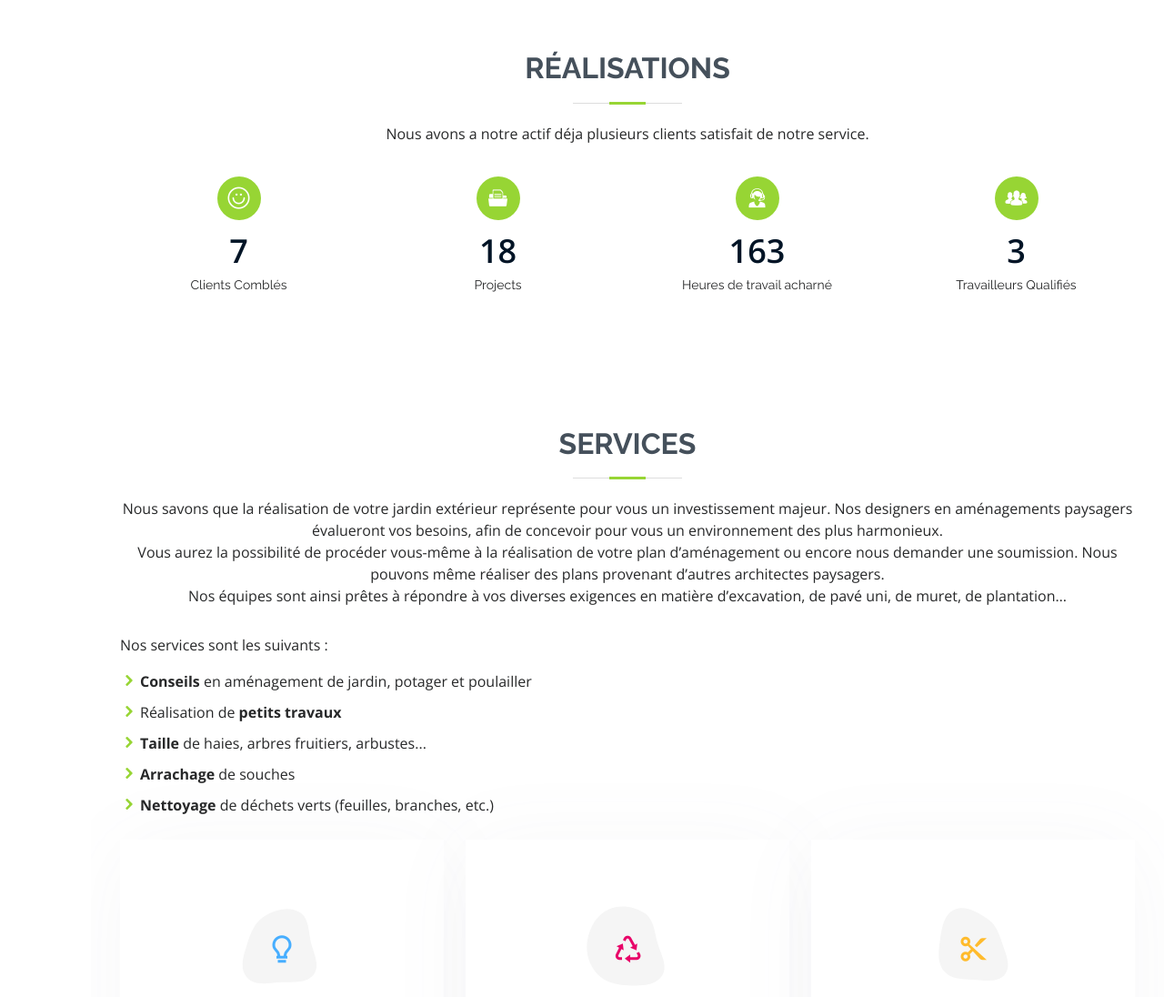
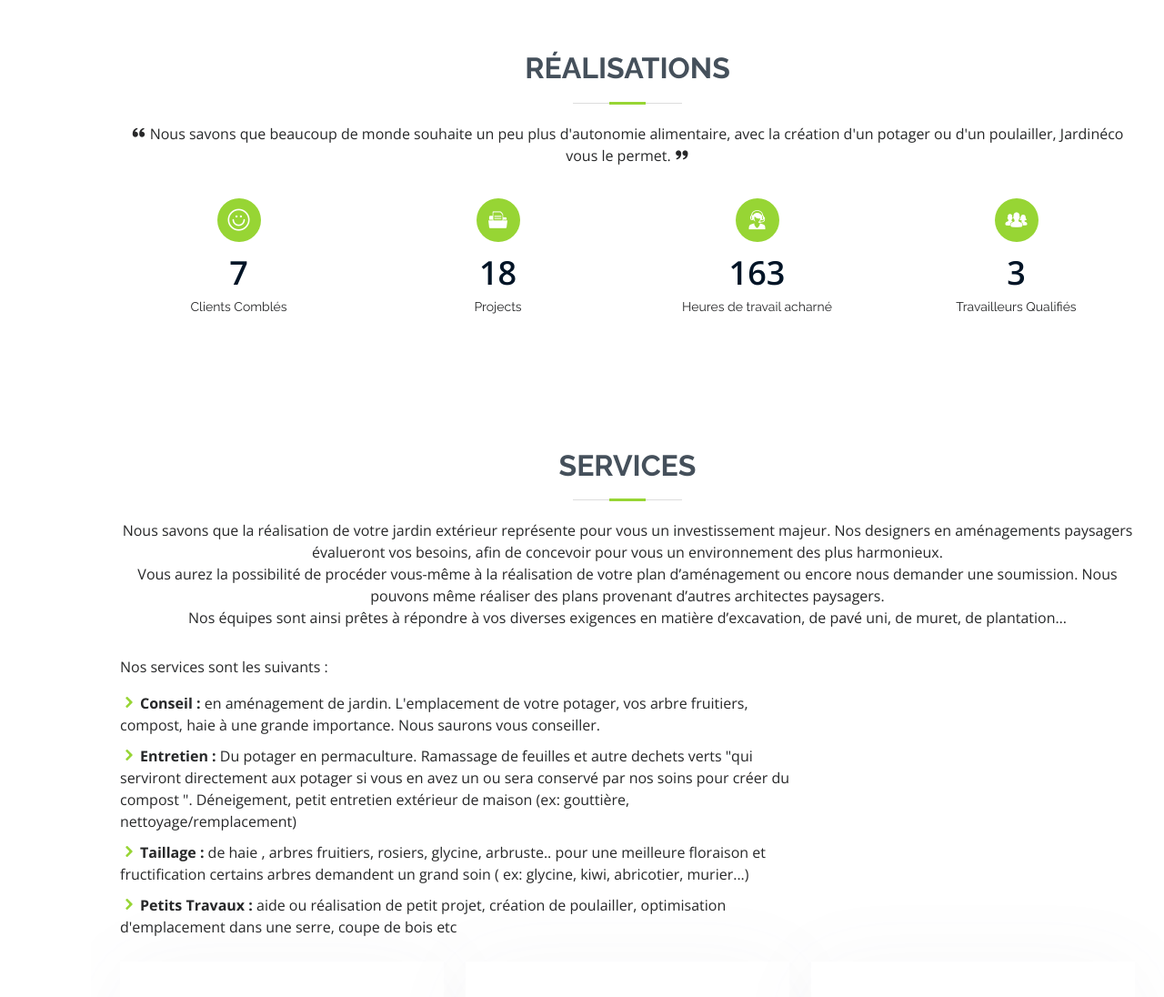
Before and after one commit to elhdeo/JardinEco, a plain HTML site: page index.html in a window 1280 px wide. Shown: the part 1080-2176 px from the top of the page at 91% size. Drawn offline with nearby package versions, Linux system fonts and the light colour scheme.

Commit message:
Update index.html

```diff
--- a/index.html
+++ b/index.html
@@ -84,7 +84,7 @@
 
      <div class="section-title">
       <h2>Réalisations</h2>
-          <p>Nous avons a notre actif déja plusieurs clients satisfait de notre service.</p>
+      <p><i class="bx bxs-quote-alt-left quote-icon-left"></i> Nous savons que beaucoup de monde souhaite un peu plus d'autonomie alimentaire, avec la création d'un potager ou d'un poulailler, Jardinéco vous le permet. <i class="bx bxs-quote-alt-right quote-icon-right"></i></p>
      </div>
 
      <div class="row">
@@ -144,14 +144,14 @@
 
      </div>
 
+
      <div class="col-lg-8 pt-4 pt-lg-0 content">
       <p>Nos services sont les suivants :</p>
       <ul>
-                  <li><i class="icofont-rounded-right"></i><strong>Conseils</strong> en aménagement de jardin, potager et poulailler</li>
-                  <li><i class="icofont-rounded-right"></i>Réalisation de <strong>petits travaux</strong></li>
-                  <li><i class="icofont-rounded-right"></i><strong>Taille</strong> de haies, arbres fruitiers, arbustes...</li>
-                  <li><i class="icofont-rounded-right"></i><strong>Arrachage</strong> de souches</li>
-				  <li><i class="icofont-rounded-right"></i><strong>Nettoyage</strong> de déchets verts (feuilles, branches, etc.)</li>
+       <li><i class="icofont-rounded-right"></i><strong>Conseil :</strong> en aménagement de jardin. L'emplacement de votre potager, vos arbre fruitiers, compost, haie à une grande importance. Nous saurons vous conseiller. </li>
+       <li><i class="icofont-rounded-right"></i><strong>Entretien :</strong> Du potager en permaculture. Ramassage de feuilles et autre dechets verts "qui serviront directement aux potager si vous en avez un ou sera conservé par nos soins pour créer du compost ". Déneigement, petit entretien extérieur de maison (ex: gouttière, nettoyage/remplacement)</li>
+       <li><i class="icofont-rounded-right"></i><strong>Taillage :</strong> de haie , arbres fruitiers, rosiers, glycine, arbruste.. pour une meilleure floraison et fructification certains arbres demandent un grand soin ( ex: glycine, kiwi, abricotier, murier...)</li>
+       <li><i class="icofont-rounded-right"></i><strong>Petits Travaux :</strong> aide ou réalisation de petit projet, création de poulailler, optimisation d'emplacement dans une serre, coupe de bois etc</li>
       </ul>
      </div>
      <div class="row">
@@ -313,7 +313,7 @@
 
      <div class="section-title">
       <h2>Portfolio</h2>
-          <p>Magnam dolores commodi suscipit. Necessitatibus eius consequatur ex aliquid fuga eum quidem. Sit sint consectetur velit. Quisquam quos quisquam cupiditate. Et nemo qui impedit suscipit alias ea. Quia fugiat sit in iste officiis commodi quidem hic quas.</p>
+      <p>Jardinéco vous propose de découvrir quelques realisations effectuée chez nos clients, principalement des potagers notre spécialité.</p>
      </div>
 
      <div class="row">
@@ -566,7 +566,7 @@
 
         <div class="email">
          <i class="icofont-envelope"></i>
-                <h4>Email:</h4>
+         <h4><a href="mailto:ZWxoZGVvQGdtYWlsLmNvbQ">Email</a></h4>
          <p></p>
         </div>
 
```
Lines whose indentation alone changed are shown as unchanged.
